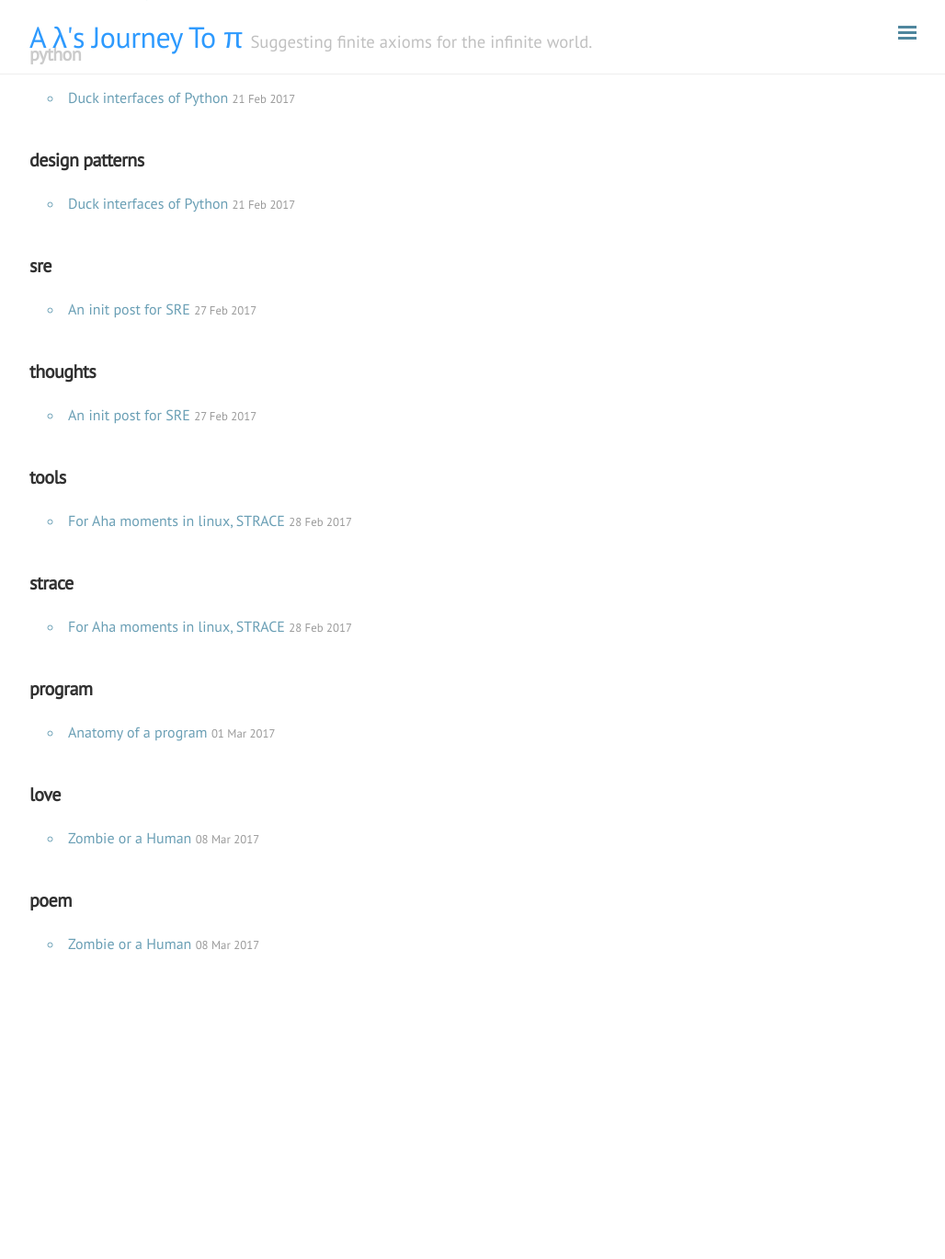
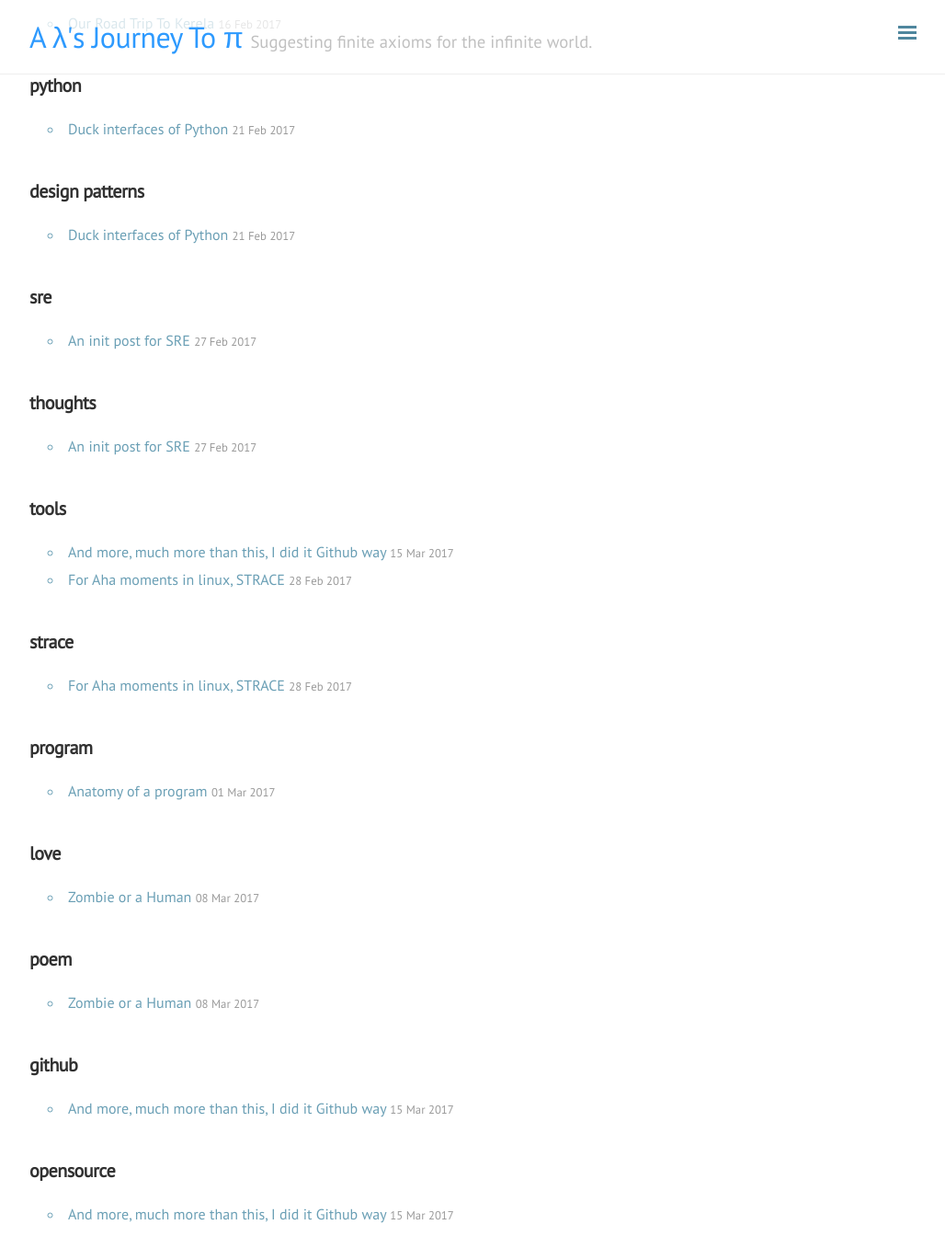
Before and after one commit to rarchk/rarchk.github.io, a Jekyll site: the page built from blog/tags.html, in a window 1280 px wide and 1400 px high, scrolled down 3060 px. Shown: the top 1369 px of the window at 92% size, without its empty margins (248-1276 px from the left). Built offline with Jekyll 4.4.1, drawn with Linux system fonts in a browser that asks for light colours; nearby versions of some CDN libraries; comment, search, counter and statistics services are not loaded; before the commit the page ends 4166 px from its top, so only the background shows below that; some of the changed lines change nothing that is shown.

Commit message:
Site wide Github issues and github post added

```diff
--- a/_config.yml
+++ b/_config.yml
@@ -55,7 +55,9 @@
   - { Categories: '/blog/categories/' }
   - { Tags: '/blog/tags/' }
 
-  Sitemap:
+  Github Issues:
+    - https://github.com/rarchk/rarchk.github.io/issues/new
+  Site Map v1.0.0:
     - /blog/sitemap.xml
 
 
--- a/_includes/sidebar.html
+++ b/_includes/sidebar.html
@@ -51,7 +51,6 @@
 
     {% endfor %}
 
-    <span class="sidebar-nav-item">Site Map v{{ site.version }}</span>
   </nav>
 
 
--- /dev/null
+++ b/_posts/2017-03-15-and-more-much-more-than-this-i-did-it-github-way.md
@@ -0,0 +1,35 @@
+---
+layout: post
+title: And more, much more than this, I did it Github way
+type: blog
+tags: [github,opensource,tools]
+categories: [writing]
+---
+
+I've been meaning to write this post since I started this blog. I've been using [github](https://github.com) for a lot of things recently, and suddenly I've come to realization that **My way** is *Github* way.
+
+## 1. Showcasing your technical prowess
+It is not enough that github just hosts my side projects, but it also a marker of my progress. **Writing production or maintainable code** is something that I've been trying and recently and my two projects reflects different phases of my knowledge. [Python Sitemap generator](https://github.com/rarchk/pySiteMap) and [Reverse Bus proxy](https://github.com/rarchk/reversebus) are pieces where I've been practicing this art.
+
+Further more, I am getting my code reviewed by my peers, and as a learning tool, I'm already sold on github.
+
+## 2. Showcasing your character to the world
+Github has made it very easy to showcase my thoughts, my interpretations and blogs on [github-pages](https://pages.github.com/). I proudly host my site on github, and version controlled way to write is truly amazing. I feel more powerful with this, and truly focus on writing quality material in simple markdown format.
+
+I set up very simple blog via forking [Coding fox](http://codinfox.github.io/)'s template, and wrote my first blog in just 10 minutes. Although, I've been updating the site to match my eccentricities and taste bit by bit. And if you are reading this, you are already on my github powered blog.
+
+I guess, many people already know this fact. But I like this approach, because all of my work is open to all, and I can get started on developing in collaborative way. And just for this, I'm integrating [**github issue**](https://github.com/rarchk/rarchk.github.io/issues/new) based collaboration button on my website in sidebar. Although, it *defies the usability*, as you need github account to put new issue and also why one want to do issue on website.
+
+But none the less, I would like to try this approach for website development. You can ask me what to write, do detailed analysis of some piece of technology and what not. I would love to talk with you.
+
+<small><b>P.S: </b>I am also using disqus comments, because it does not defy a lot of usability</small>
+
+## 3. Gists, Indexes and Awesome-Awesome
+I've not written a lot of programming gists, but they are excellent tools to showcase smaller work. I've recently been following this [Pocket](https://getpocket.com) alternative approach to maintaining interesting things that you see,  also called as [Awesome-Awesome](). Below are my favorite awesome indexes that I follow, and one awesome index that I'm building.
+
+- [rarchk/Awesome](https://github.com/rarchk/awesome)
+- [rarchk/Awesome Posts](https://github.com/rarchk/awesome-posts)
+
+Well, a worth of network is only when it has a lot of participants. And believe me that this network is gold, and there is less clutter as you decide what content you want. Such autonomy should be revered in this age of distraction and toil.
+
+** Well, my verdict is that I've been loving github more and more as a tool, as a social network, as a way to experiment and build my technical aspirations **
```
Also changed, not shown: README.md.
